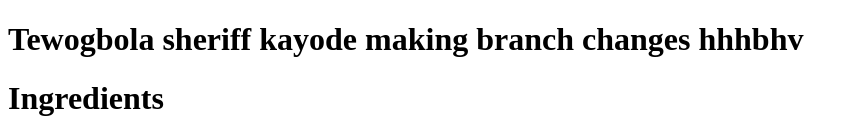
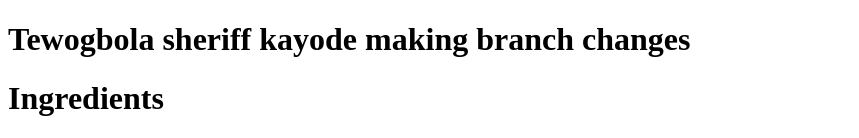
Before and after one commit to tewogbolah31/Testinggithub.com, a plain HTML site: page secret recipe.html in a window 1280 px wide. Shown: the top 138 px of the page, without its empty margins (0-859 px from the left). Drawn offline with Linux system fonts and the light colour scheme.

Commit message:
third commit

```diff
--- a/secret recipe.html
+++ b/secret recipe.html
@@ -1,7 +1,7 @@
 <!DOCTYPE html>
 <html>
 <body>
-<h1>Tewogbola sheriff kayode making branch changes hhhbhv </h1>
+<h1>Tewogbola sheriff kayode making branch changes</h1>
 <h1>Ingredients</h1>
 <ul>
 <li>1 cup Butter or margarine, softened</li>
```
